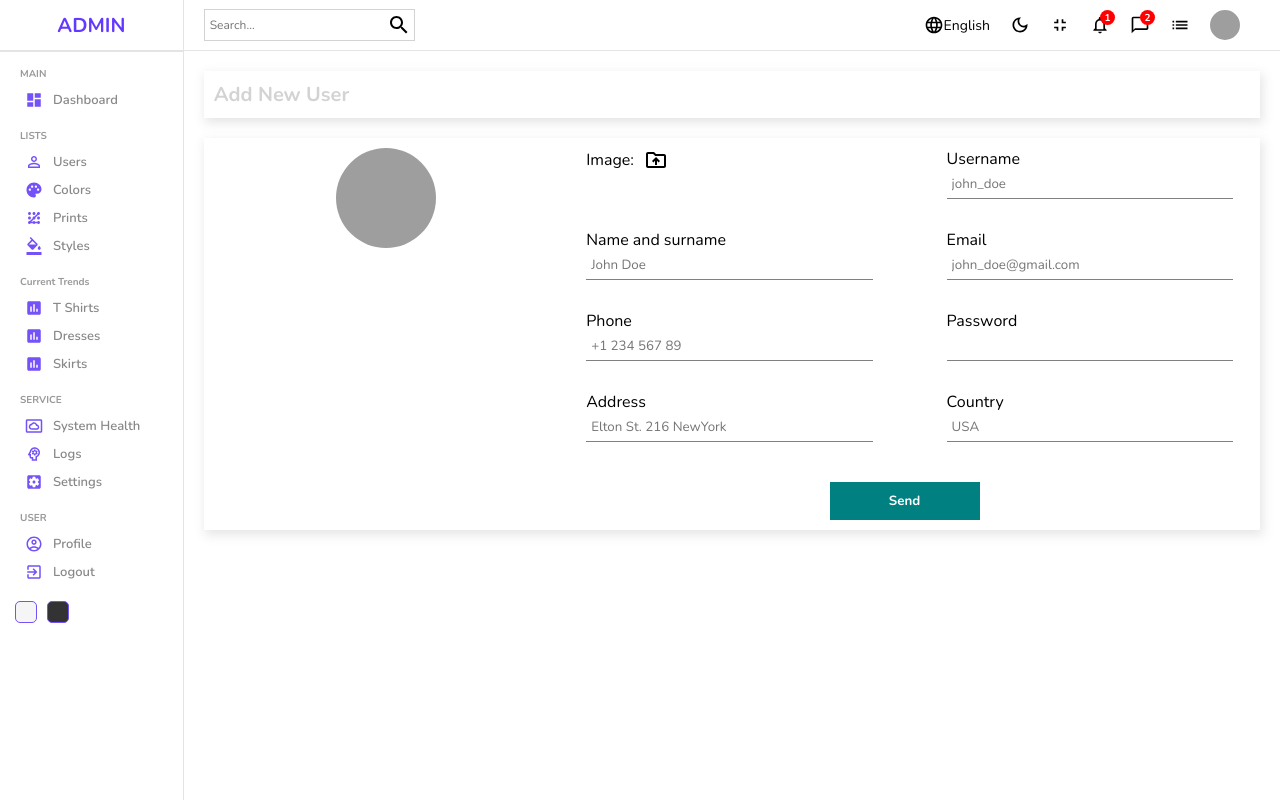
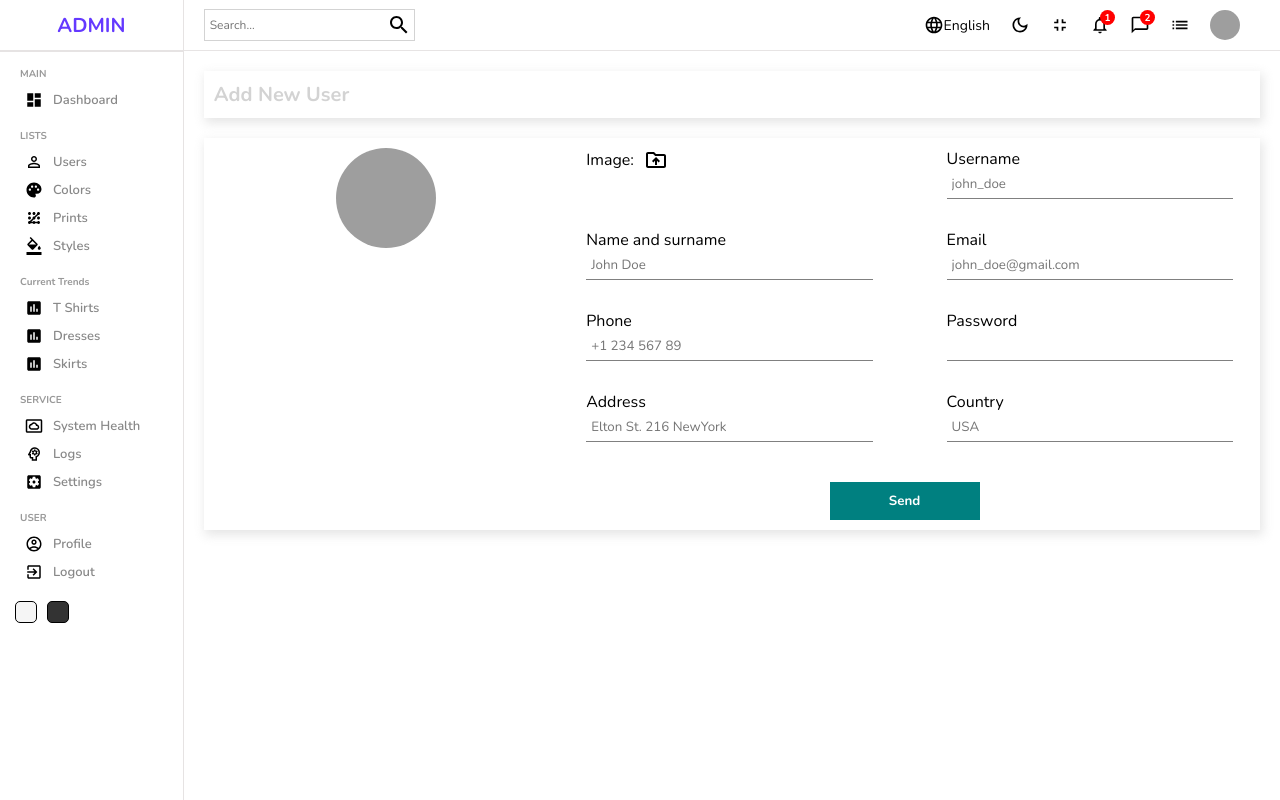
Before and after one commit to SamithaSandeepa/TrendPredictionFrontend, a React (Create React App) app: page /users/new in a window 1280 px wide. Built offline with nearby package versions, Linux system fonts and the light colour scheme; grey boxes are pictures that could not be loaded.

Commit message:
Update sidebar.scss

```diff
--- a/src/components/sidebar/sidebar.scss
+++ b/src/components/sidebar/sidebar.scss
@@ -13,7 +13,7 @@
     .logo {
       font-size: 20px;
       font-weight: bold;
-      color: #6439ff;
+      color: #000000;
     }
   }
 
@@ -50,7 +50,7 @@
 
         .icon {
           font-size: 18px;
-          color: #7451f8;
+          color: #000000;
         }
 
         span{
@@ -72,7 +72,7 @@
           width: 20px;
           height: 20px;
           border-radius: 5px;
-          border: 1px solid #7451f8;
+          border: 1px solid #000000;
           cursor: pointer;
           margin: 5px;
 
```
